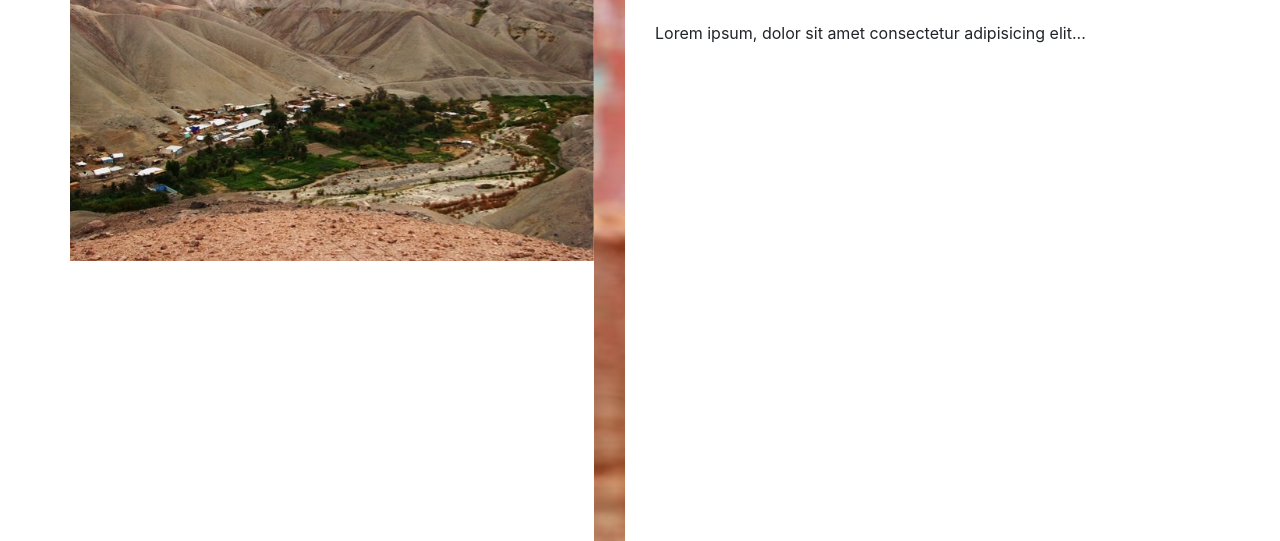
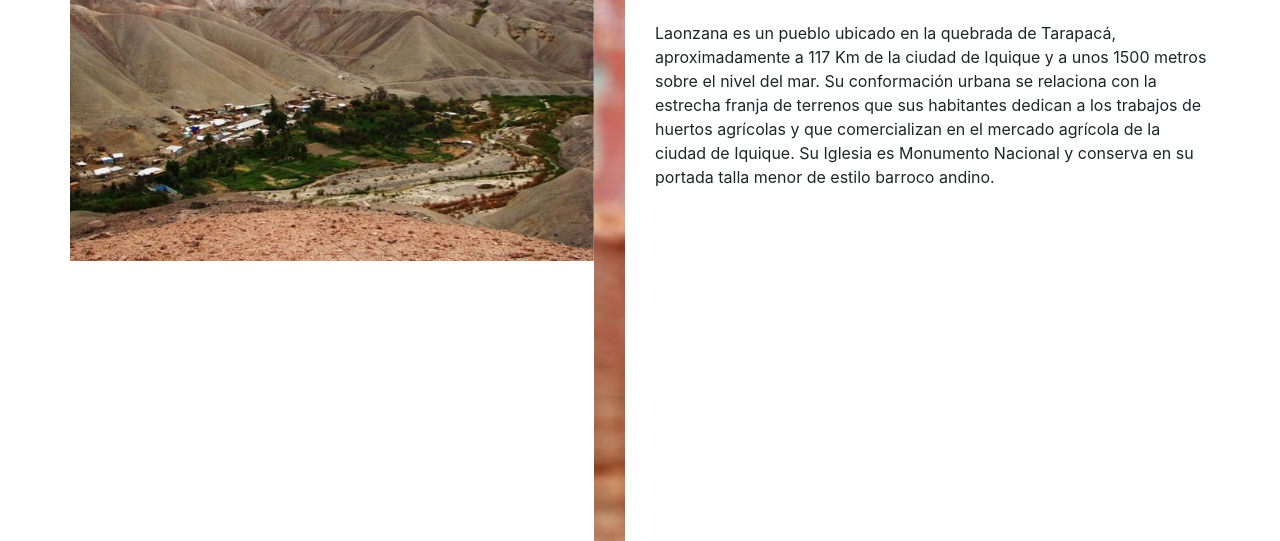
Before and after one commit to rolivares98/proyectocoder, a plain HTML site: page index.html in a window 1280 px wide. Shown: the part 259-800 px from the top of the page. Drawn offline with nearby package versions, Linux system fonts and the light colour scheme; files whose address does not match are found by name.

Commit message:
cambio en el texto seccion inicio

```diff
--- a/index.html
+++ b/index.html
@@ -64,7 +64,12 @@
                 </div>
                 <div class="col-md-6">
                     <h1 class="mb-4">LAONZANA</h1>
-                    <article>Lorem ipsum, dolor sit amet consectetur adipisicing elit...</article>
+                    <article>Laonzana es un pueblo ubicado en la quebrada de Tarapacá, aproximadamente a 117 Km de la
+                        ciudad de Iquique y a unos 1500 metros sobre el nivel del mar. Su conformación urbana se relaciona
+                        con la estrecha franja de
+                        terrenos que sus habitantes dedican a los trabajos de huertos agrícolas y que comercializan en el
+                        mercado agrícola de la ciudad de Iquique. Su Iglesia es Monumento Nacional y conserva en su portada
+                        talla menor de estilo barroco andino.</article>
                 </div>
             </div>
         </section>
```
